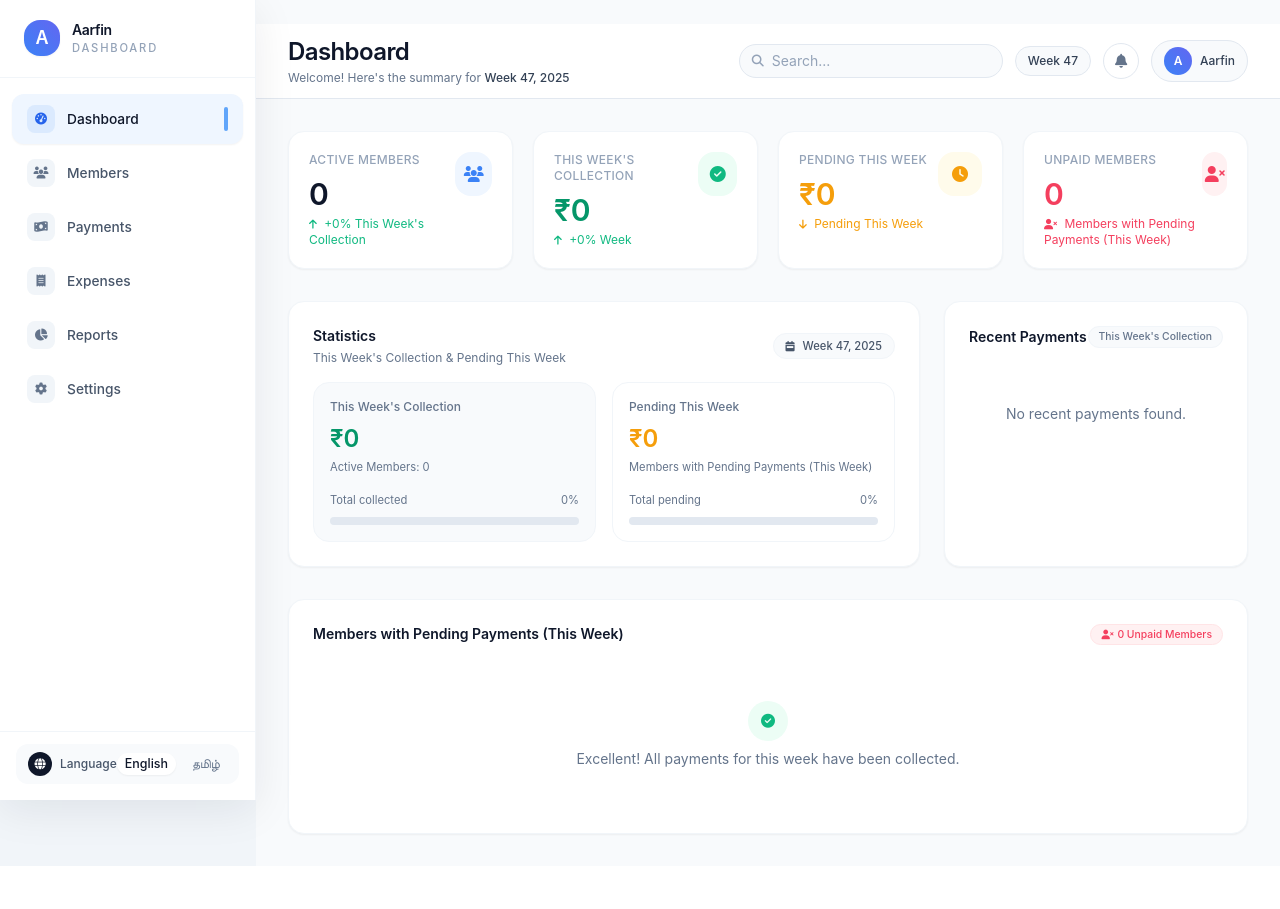
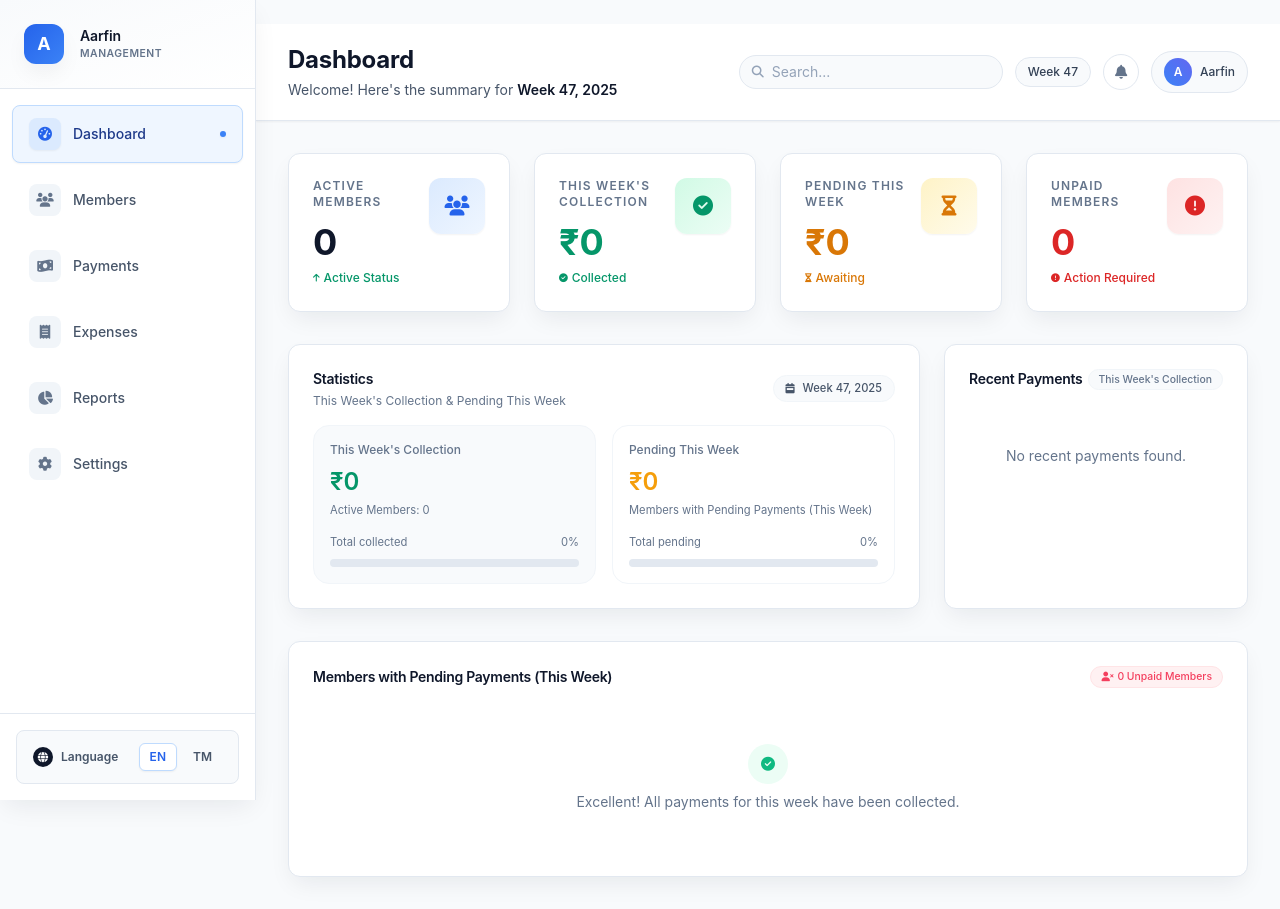
Before and after one commit to aravindh1-stack/aarfin, a PHP site: page /paycircle/ in a window 1280 px wide. Before the commit the page ends 866 px from the top, so only its background shows below. Run offline with PHP 8.4, Linux system fonts and the light colour scheme; data that the repository does not hold is empty; some libraries are stand-ins or nearby versions.

Commit message:
Updated header.php

```diff
--- a/app/templates/footer.php
+++ b/app/templates/footer.php
@@ -1,10 +1,10 @@
-<div id="toast" class="fixed top-6 right-6 z-[100] w-full max-w-xs transform transition-all duration-300 translate-x-full opacity-0" role="alert">
-    <div class="flex items-center w-full p-4 text-slate-500 bg-white rounded-xl shadow-2xl">
-        <div id="toast-icon" class="inline-flex items-center justify-center flex-shrink-0 w-8 h-8 rounded-lg"></div>
-        <div id="toast-message" class="ml-3 text-sm font-normal"></div>
-        <button type="button" class="ml-auto -mx-1.5 -my-1.5 bg-white text-slate-400 hover:text-slate-900 rounded-lg p-1.5" onclick="hideToast()">
+<div id="toast" class="fixed bottom-6 right-6 z-[100] w-full max-w-sm transform transition-all duration-300 translate-x-[120%] opacity-0" role="alert">
+    <div class="flex items-start gap-4 w-full p-4 text-slate-700 bg-white rounded-lg shadow-lg border border-slate-200">
+        <div id="toast-icon" class="inline-flex items-center justify-center flex-shrink-0 w-8 h-8 rounded-full"></div>
+        <div id="toast-message" class="flex-1 text-sm font-medium"></div>
+        <button type="button" class="ml-auto flex-shrink-0 text-slate-400 hover:text-slate-600 transition-colors duration-200 p-1" onclick="hideToast()">
             <span class="sr-only">Close</span>
-            <i class="fas fa-times"></i>
+            <i class="fas fa-times text-base"></i>
         </button>
     </div>
 </div>
--- a/app/templates/header.php
+++ b/app/templates/header.php
@@ -16,23 +16,48 @@
             theme: {
                 extend: {
                     colors: {
-                        primary: '#3b82f6', // blue-500
-                        'primary-dark': '#2563eb', // blue-600
+                        primary: '#2563eb',
+                        'primary-dark': '#1d4ed8',
                         slate: {
                             50: '#f8fafc', 100: '#f1f5f9', 200: '#e2e8f0', 300: '#cbd5e1', 400: '#94a3b8',
                             500: '#64748b', 600: '#475569', 700: '#334155', 800: '#1e293b', 900: '#0f172a'
                         }
                     },
                     fontFamily: {
-                        sans: ['Inter', 'sans-serif'],
+                        sans: ['Inter', '-apple-system', 'BlinkMacSystemFont', 'Segoe UI', 'sans-serif'],
                     },
+                    letterSpacing: {
+                        tighter: '-0.02em',
+                        tight: '-0.01em',
+                        normal: '0em',
+                        wide: '0.025em',
+                        wider: '0.05em',
+                        widest: '0.1em',
+                    },
+                    boxShadow: {
+                        'lg': '0 10px 25px -5px rgba(15, 23, 42, 0.08)',
+                        'xl': '0 20px 25px -5px rgba(15, 23, 42, 0.1)',
+                    }
                 },
             },
         }
     </script>
 
     <style>
-        body { font-family: 'Inter', sans-serif; }
+        * { --tw-ring-offset-shadow: 0 0 #0000; --tw-ring-shadow: 0 0 #0000; --tw-shadow: 0 0 #0000; }
+        body {
+            font-family: 'Inter', -apple-system, BlinkMacSystemFont, 'Segoe UI', sans-serif;
+            line-height: 1.6;
+            -webkit-font-smoothing: antialiased;
+            -moz-osx-font-smoothing: grayscale;
+        }
+        h1, h2, h3, h4, h5, h6 { line-height: 1.2; letter-spacing: -0.02em; }
+        button, a { transition: all 0.2s ease-in-out; }
+        input, textarea, select { transition: all 0.2s ease-in-out; }
+        .custom-scrollbar::-webkit-scrollbar { width: 6px; }
+        .custom-scrollbar::-webkit-scrollbar-track { background: transparent; }
+        .custom-scrollbar::-webkit-scrollbar-thumb { background: #cbd5e1; border-radius: 3px; }
+        .custom-scrollbar::-webkit-scrollbar-thumb:hover { background: #94a3b8; }
     </style>
 </head>
-<body class="bg-slate-100 text-slate-800 antialiased">
+<body class="bg-slate-50 text-slate-900 antialiased">
--- a/app/templates/mobile_header.php
+++ b/app/templates/mobile_header.php
@@ -1,6 +1,11 @@
-<header class="w-full bg-white p-4 flex justify-between items-center md:hidden border-b">
-    <a href="<?php echo URL_ROOT; ?>/dashboard" class="text-xl font-bold text-primary">Aarfin</a>
-    <button id="mobile-menu-button" class="text-slate-800 focus:outline-none">
-        <i class="fas fa-bars fa-lg"></i>
+<header class="w-full bg-white px-4 py-4 flex justify-between items-center md:hidden border-b border-slate-200 shadow-sm">
+    <a href="<?php echo URL_ROOT; ?>/dashboard" class="inline-flex items-center gap-2.5">
+        <div class="flex h-9 w-9 items-center justify-center rounded-lg bg-gradient-to-br from-blue-600 to-blue-500 text-white shadow-md text-sm font-bold">
+            A
+        </div>
+        <span class="text-lg font-semibold text-slate-900">Aarfin</span>
+    </a>
+    <button id="mobile-menu-button" class="inline-flex h-10 w-10 items-center justify-center rounded-lg text-slate-600 hover:bg-slate-100 transition-colors duration-200 focus:outline-none">
+        <i class="fas fa-bars text-lg"></i>
     </button>
 </header>
--- a/app/templates/sidebar.php
+++ b/app/templates/sidebar.php
@@ -3,18 +3,18 @@ $currentPage = $currentPage ?? '';
 ?>
 <aside
     id="sidebar"
-    class="bg-white/95 backdrop-blur h-screen w-64 fixed inset-y-0 left-0 transform -translate-x-full md:relative md:translate-x-0 transition-transform duration-200 ease-in-out shadow-[0_10px_40px_rgba(15,23,42,0.08)] z-50 border-r border-slate-100 flex flex-col"
+    class="bg-white h-screen w-64 fixed inset-y-0 left-0 transform -translate-x-full md:relative md:translate-x-0 transition-transform duration-300 ease-in-out shadow-lg z-50 border-r border-slate-200 flex flex-col"
 >
     <!-- Brand -->
-    <div class="flex items-center gap-3 px-6 py-5 border-b border-slate-100">
-        <div class="flex h-9 w-9 items-center justify-center rounded-2xl bg-gradient-to-tr from-blue-500 to-indigo-500 text-white shadow-sm text-lg font-semibold">
+    <div class="flex items-center gap-4 px-6 py-6 border-b border-slate-200 bg-gradient-to-br from-slate-50 to-white">
+        <div class="flex h-10 w-10 items-center justify-center rounded-xl bg-gradient-to-br from-blue-600 to-blue-500 text-white shadow-lg text-lg font-bold">
             <?php echo strtoupper(substr(trans('app_name'), 0, 1)); ?>
         </div>
-        <div class="flex flex-col">
-            <a href="<?php echo URL_ROOT; ?>/dashboard" class="text-sm font-semibold tracking-tight text-slate-900">
+        <div class="flex flex-col min-w-0">
+            <a href="<?php echo URL_ROOT; ?>/dashboard" class="text-sm font-semibold tracking-tight text-slate-900 truncate">
                 <?php echo trans('app_name'); ?>
             </a>
-            <span class="text-[0.7rem] font-medium uppercase tracking-[0.16em] text-slate-400">Dashboard</span>
+            <span class="text-[0.65rem] font-semibold uppercase tracking-wider text-slate-500">Management</span>
         </div>
     </div>
 
@@ -36,57 +36,54 @@ $currentPage = $currentPage ?? '';
             <a
                 href="<?php echo URL_ROOT . '/' . $item['id']; ?>"
                 class="
-                    group mb-1 flex items-center rounded-xl px-3.5 py-2.5 text-sm transition
+                    group mb-2 flex items-center rounded-lg px-4 py-3 text-sm font-medium transition-all duration-200
                     <?php echo $active
-                        ? 'bg-blue-50 text-slate-900 shadow-sm border border-blue-100'
-                        : 'text-slate-600 hover:bg-slate-50 hover:text-slate-900 hover:border-slate-100'; ?>
-                    border border-transparent
+                        ? 'bg-blue-50 text-blue-900 border border-blue-200 shadow-sm'
+                        : 'text-slate-600 hover:bg-slate-50 hover:text-slate-900 border border-transparent hover:border-slate-200'; ?>
                 "
             >
                 <span
-                    class="flex h-7 w-7 items-center justify-center rounded-lg text-xs
-                        <?php echo $active ? 'bg-blue-100 text-blue-600' : 'bg-slate-100 text-slate-500 group-hover:bg-slate-200 group-hover:text-slate-700'; ?>"
+                    class="flex h-8 w-8 items-center justify-center rounded-lg text-sm transition-all duration-200
+                        <?php echo $active ? 'bg-blue-100 text-blue-600 shadow-sm' : 'bg-slate-100 text-slate-500 group-hover:bg-slate-200 group-hover:text-slate-700'; ?>"
                 >
                     <i class="fas <?php echo $item['icon']; ?>"></i>
                 </span>
-                <span class="ml-3 truncate font-medium text-[0.86rem]">
+                <span class="ml-3 truncate flex-1">
                     <?php echo $item['label']; ?>
                 </span>
                 <?php if ($active): ?>
-                    <span class="ml-auto h-6 w-1 rounded-full bg-blue-400"></span>
+                    <span class="ml-auto h-1.5 w-1.5 rounded-full bg-blue-500 shadow-sm"></span>
                 <?php endif; ?>
             </a>
         <?php endforeach; ?>
     </nav>
 
     <!-- Language switcher -->
-    <div class="px-4 pb-4 pt-3 border-t border-slate-100 bg-white/90">
-        <div class="flex items-center justify-between rounded-xl bg-slate-50 px-3 py-2 text-[0.78rem] font-medium text-slate-500">
+    <div class="px-4 pb-4 pt-4 border-t border-slate-200 bg-white">
+        <div class="flex items-center justify-between rounded-lg bg-slate-50 px-4 py-3 text-[0.75rem] font-semibold text-slate-600 border border-slate-200">
             <?php
-            // Get current URL without query string
             $current_url = strtok($_SERVER['REQUEST_URI'], '?');
-            // Create language links with current URL
             $en_link = $current_url . (strpos($current_url, '?') === false ? '?' : '&') . 'lang=en';
             $ta_link = $current_url . (strpos($current_url, '?') === false ? '?' : '&') . 'lang=ta';
             ?>
             <div class="flex items-center gap-2">
-                <span class="inline-flex h-6 w-6 items-center justify-center rounded-full bg-slate-900 text-[0.7rem] text-white">
+                <span class="inline-flex h-5 w-5 items-center justify-center rounded-full bg-slate-900 text-[0.65rem] text-white">
                     <i class="fas fa-globe"></i>
                 </span>
-                <span class="text-[0.75rem] text-slate-600">Language</span>
+                <span>Language</span>
             </div>
-            <div class="flex items-center gap-2">
+            <div class="flex items-center gap-1.5">
                 <a
                     href="<?php echo $en_link; ?>"
-                    class="px-2 py-0.5 rounded-full <?php echo ($_SESSION['lang'] == 'en') ? 'bg-white text-slate-900 shadow-sm' : 'text-slate-500 hover:text-slate-700'; ?>"
+                    class="px-2.5 py-1 rounded-md transition-all duration-200 <?php echo ($_SESSION['lang'] == 'en') ? 'bg-white text-blue-600 shadow-sm font-semibold border border-blue-200' : 'text-slate-600 hover:text-slate-900 hover:bg-white/50'; ?>"
                 >
-                    English
+                    EN
                 </a>
                 <a
                     href="<?php echo $ta_link; ?>"
-                    class="px-2 py-0.5 rounded-full <?php echo ($_SESSION['lang'] == 'ta') ? 'bg-white text-slate-900 shadow-sm' : 'text-slate-500 hover:text-slate-700'; ?>"
+                    class="px-2.5 py-1 rounded-md transition-all duration-200 <?php echo ($_SESSION['lang'] == 'ta') ? 'bg-white text-blue-600 shadow-sm font-semibold border border-blue-200' : 'text-slate-600 hover:text-slate-900 hover:bg-white/50'; ?>"
                 >
-                    தமிழ்
+                    TM
                 </a>
             </div>
         </div>
--- a/app/views/dashboard.php
+++ b/app/views/dashboard.php
@@ -44,12 +44,12 @@ $recentPayments = $pdo->query("
     <main class="flex-1 px-4 py-6 lg:px-8 lg:py-8 bg-slate-50">
 
         <!-- Top bar: connected to sidebar like a global header -->
-        <div class="-mx-4 -mt-2 mb-8 border-b border-slate-200 bg-white px-4 py-3 lg:-mx-8 lg:px-8 flex flex-col gap-3 lg:flex-row lg:items-center lg:justify-between">
+        <div class="-mx-4 -mt-2 mb-8 border-b border-slate-200 bg-white px-4 py-5 lg:-mx-8 lg:px-8 flex flex-col gap-4 lg:flex-row lg:items-center lg:justify-between shadow-sm">
             <div>
-                <h1 class="text-xl font-semibold tracking-tight text-slate-900 lg:text-2xl"><?php echo trans('dashboard'); ?></h1>
-                <p class="mt-0.5 text-xs text-slate-500">
+                <h1 class="text-2xl font-bold tracking-tight text-slate-900"><?php echo trans('dashboard'); ?></h1>
+                <p class="mt-1 text-sm text-slate-600">
                     <?php echo trans('dashboard_welcome'); ?>
-                    <span class="font-medium text-slate-700"><?php echo trans('week') . ' ' . $currentWeek . ', ' . $currentYear; ?></span>
+                    <span class="font-semibold text-slate-900"><?php echo trans('week') . ' ' . $currentWeek . ', ' . $currentYear; ?></span>
                 </p>
             </div>
             <div class="flex items-center gap-3">
@@ -75,67 +75,67 @@ $recentPayments = $pdo->query("
         </div>
 
         <!-- KPI cards -->
-        <div class="grid grid-cols-1 gap-5 mb-8 md:grid-cols-2 xl:grid-cols-4">
-            <div class="relative overflow-hidden rounded-2xl bg-white p-5 shadow-sm border border-slate-100">
+        <div class="grid grid-cols-1 gap-6 mb-8 md:grid-cols-2 xl:grid-cols-4">
+            <div class="relative overflow-hidden rounded-xl bg-white p-6 shadow-lg border border-slate-200 hover:shadow-xl transition-shadow duration-300">
                 <div class="flex items-start justify-between">
-                    <div>
-                        <p class="text-xs font-medium uppercase tracking-wide text-slate-400"><?php echo trans('active_members'); ?></p>
-                        <p class="mt-2 text-3xl font-semibold text-slate-900"><?php echo $totalActiveMembers; ?></p>
-                        <p class="mt-1 text-xs text-emerald-500">
-                            <i class="fas fa-arrow-up text-[0.65rem]"></i>
-                            <span class="ml-1">+0% <?php echo trans('this_week_collection'); ?></span>
+                    <div class="flex-1">
+                        <p class="text-xs font-semibold uppercase tracking-widest text-slate-500"><?php echo trans('active_members'); ?></p>
+                        <p class="mt-3 text-4xl font-bold text-slate-900"><?php echo $totalActiveMembers; ?></p>
+                        <p class="mt-2 text-xs font-medium text-emerald-600 inline-flex items-center gap-1">
+                            <i class="fas fa-arrow-up text-[0.55rem]"></i>
+                            <span>Active Status</span>
                         </p>
                     </div>
-                    <div class="flex h-11 w-11 items-center justify-center rounded-2xl bg-blue-50 text-blue-500">
-                        <i class="fas fa-users"></i>
+                    <div class="flex h-14 w-14 items-center justify-center rounded-xl bg-gradient-to-br from-blue-100 to-blue-50 text-blue-600 shadow-sm">
+                        <i class="fas fa-users text-xl"></i>
                     </div>
                 </div>
             </div>
 
-            <div class="relative overflow-hidden rounded-2xl bg-white p-5 shadow-sm border border-slate-100">
+            <div class="relative overflow-hidden rounded-xl bg-white p-6 shadow-lg border border-slate-200 hover:shadow-xl transition-shadow duration-300">
                 <div class="flex items-start justify-between">
-                    <div>
-                        <p class="text-xs font-medium uppercase tracking-wide text-slate-400"><?php echo trans('this_week_collection'); ?></p>
-                        <p class="mt-2 text-3xl font-semibold text-emerald-600"><?php echo formatCurrency($weeklyCollection); ?></p>
-                        <p class="mt-1 text-xs text-emerald-500">
-                            <i class="fas fa-arrow-up text-[0.65rem]"></i>
-                            <span class="ml-1">+0% <?php echo trans('week'); ?></span>
+                    <div class="flex-1">
+                        <p class="text-xs font-semibold uppercase tracking-widest text-slate-500"><?php echo trans('this_week_collection'); ?></p>
+                        <p class="mt-3 text-4xl font-bold text-emerald-600"><?php echo formatCurrency($weeklyCollection); ?></p>
+                        <p class="mt-2 text-xs font-medium text-emerald-600 inline-flex items-center gap-1">
+                            <i class="fas fa-check-circle text-[0.55rem]"></i>
+                            <span>Collected</span>
                         </p>
                     </div>
-                    <div class="flex h-11 w-11 items-center justify-center rounded-2xl bg-emerald-50 text-emerald-500">
-                        <i class="fas fa-check-circle"></i>
+                    <div class="flex h-14 w-14 items-center justify-center rounded-xl bg-gradient-to-br from-emerald-100 to-emerald-50 text-emerald-600 shadow-sm">
+                        <i class="fas fa-check-circle text-xl"></i>
                     </div>
                 </div>
             </div>
 
-            <div class="relative overflow-hidden rounded-2xl bg-white p-5 shadow-sm border border-slate-100">
+            <div class="relative overflow-hidden rounded-xl bg-white p-6 shadow-lg border border-slate-200 hover:shadow-xl transition-shadow duration-300">
                 <div class="flex items-start justify-between">
-                    <div>
-                        <p class="text-xs font-medium uppercase tracking-wide text-slate-400"><?php echo trans('pending_this_week'); ?></p>
-                        <p class="mt-2 text-3xl font-semibold text-amber-500"><?php echo formatCurrency($weeklyPendingAmount); ?></p>
-                        <p class="mt-1 text-xs text-amber-500">
-                            <i class="fas fa-arrow-down text-[0.65rem]"></i>
-                            <span class="ml-1"><?php echo trans('pending_this_week'); ?></span>
+                    <div class="flex-1">
+                        <p class="text-xs font-semibold uppercase tracking-widest text-slate-500"><?php echo trans('pending_this_week'); ?></p>
+                        <p class="mt-3 text-4xl font-bold text-amber-600"><?php echo formatCurrency($weeklyPendingAmount); ?></p>
+                        <p class="mt-2 text-xs font-medium text-amber-600 inline-flex items-center gap-1">
+                            <i class="fas fa-hourglass-half text-[0.55rem]"></i>
+                            <span>Awaiting</span>
                         </p>
                     </div>
-                    <div class="flex h-11 w-11 items-center justify-center rounded-2xl bg-amber-50 text-amber-500">
-                        <i class="fas fa-clock"></i>
+                    <div class="flex h-14 w-14 items-center justify-center rounded-xl bg-gradient-to-br from-amber-100 to-amber-50 text-amber-600 shadow-sm">
+                        <i class="fas fa-hourglass-half text-xl"></i>
                     </div>
                 </div>
             </div>
 
-            <div class="relative overflow-hidden rounded-2xl bg-white p-5 shadow-sm border border-slate-100">
+            <div class="relative overflow-hidden rounded-xl bg-white p-6 shadow-lg border border-slate-200 hover:shadow-xl transition-shadow duration-300">
                 <div class="flex items-start justify-between">
-                    <div>
-                        <p class="text-xs font-medium uppercase tracking-wide text-slate-400"><?php echo trans('unpaid_members'); ?></p>
-                        <p class="mt-2 text-3xl font-semibold text-rose-500"><?php echo $pendingMembersCount; ?></p>
-                        <p class="mt-1 text-xs text-rose-500">
-                            <i class="fas fa-user-times text-[0.65rem]"></i>
-                            <span class="ml-1"><?php echo trans('pending_members_list'); ?></span>
+                    <div class="flex-1">
+                        <p class="text-xs font-semibold uppercase tracking-widest text-slate-500"><?php echo trans('unpaid_members'); ?></p>
+                        <p class="mt-3 text-4xl font-bold text-red-600"><?php echo $pendingMembersCount; ?></p>
+                        <p class="mt-2 text-xs font-medium text-red-600 inline-flex items-center gap-1">
+                            <i class="fas fa-exclamation-circle text-[0.55rem]"></i>
+                            <span>Action Required</span>
                         </p>
                     </div>
-                    <div class="flex h-11 w-11 items-center justify-center rounded-2xl bg-rose-50 text-rose-500">
-                        <i class="fas fa-user-times"></i>
+                    <div class="flex h-14 w-14 items-center justify-center rounded-xl bg-gradient-to-br from-red-100 to-red-50 text-red-600 shadow-sm">
+                        <i class="fas fa-exclamation-circle text-xl"></i>
                     </div>
                 </div>
             </div>
@@ -143,7 +143,7 @@ $recentPayments = $pdo->query("
 
         <!-- Middle row: statistics & recent payments -->
         <div class="grid grid-cols-1 gap-6 mb-8 xl:grid-cols-3">
-            <div class="xl:col-span-2 rounded-2xl bg-white p-6 shadow-sm border border-slate-100">
+            <div class="xl:col-span-2 rounded-xl bg-white p-6 shadow-lg border border-slate-200">
                 <div class="flex items-center justify-between mb-4">
                     <div>
                         <h2 class="text-sm font-semibold text-slate-900"><?php echo trans('statistics'); ?></h2>
@@ -188,7 +188,7 @@ $recentPayments = $pdo->query("
                 </div>
             </div>
 
-            <div class="rounded-2xl bg-white p-6 shadow-sm border border-slate-100">
+            <div class="rounded-xl bg-white p-6 shadow-lg border border-slate-200">
                 <div class="flex items-center justify-between mb-4">
                     <h2 class="text-sm font-semibold text-slate-900"><?php echo trans('recent_payments'); ?></h2>
                     <span class="rounded-full bg-slate-50 px-2.5 py-0.5 text-[0.65rem] font-medium text-slate-500 border border-slate-100"><?php echo trans('this_week_collection'); ?></span>
@@ -212,7 +212,7 @@ $recentPayments = $pdo->query("
         </div>
 
         <!-- Bottom row: pending members -->
-        <div class="rounded-2xl bg-white p-6 shadow-sm border border-slate-100">
+        <div class="rounded-xl bg-white p-6 shadow-lg border border-slate-200">
             <div class="flex items-center justify-between mb-4">
                 <h2 class="text-sm font-semibold text-slate-900"><?php echo trans('pending_members_list'); ?></h2>
                 <span class="rounded-full bg-rose-50 px-2.5 py-0.5 text-[0.65rem] font-medium text-rose-500 border border-rose-100 flex items-center gap-1">
```
Also changed, not shown: app/views/expenses.php (+5 -5 lines), app/views/members.php (+12 -12 lines), app/views/payments.php (+9 -9 lines), app/views/reports.php (+5 -5 lines), app/views/settings.php (+7 -7 lines), public/assets/js/main.js.
